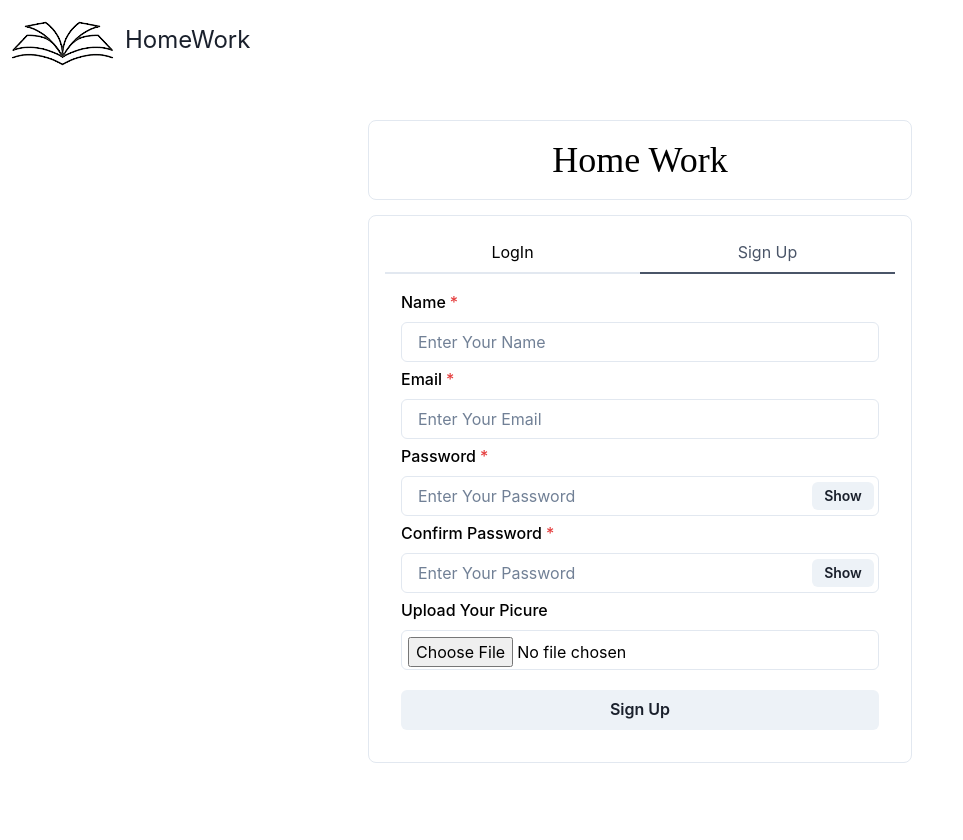
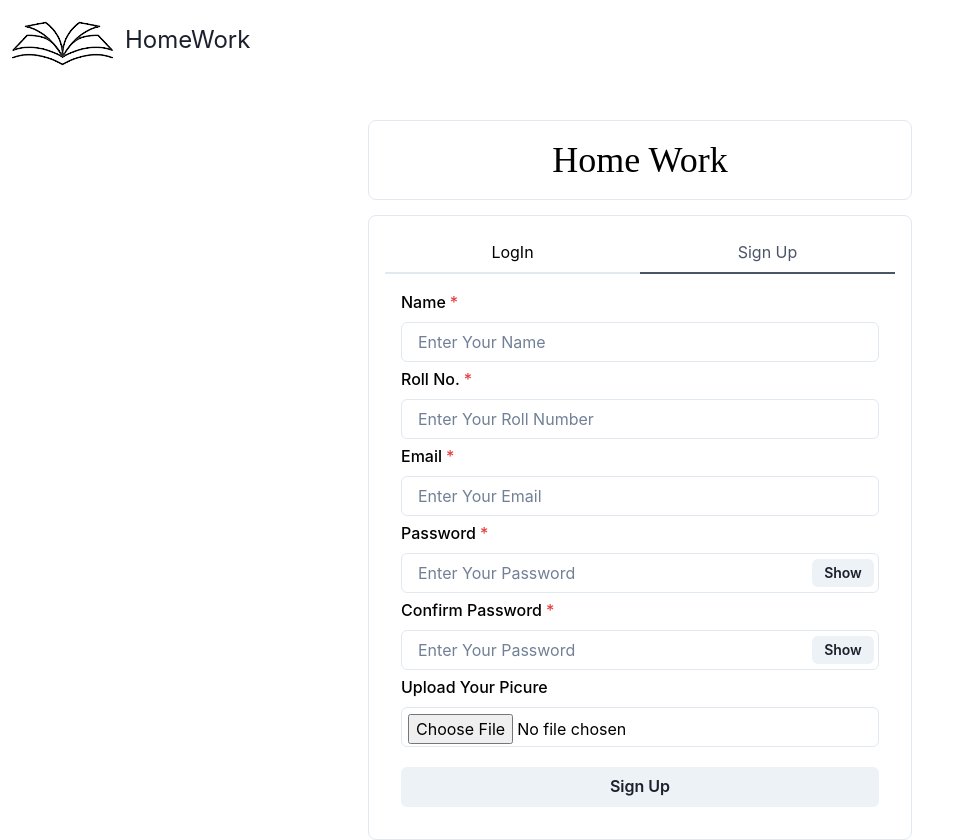
Before and after one commit to yahyakamran/HomeWork, a React (Vite) app: page / in a window 1280 px wide. Both pictures are taken after a click on the tab "Sign Up". Shown: the whole page, without its empty margins (0-963 px from the left). Before the commit the page ends 800 px from the top, so only its background shows below. Built offline with nearby package versions, Linux system fonts and the light colour scheme.

Commit message:
Mirror changes in UI

```diff
--- a/src/components/LoginForm.jsx
+++ b/src/components/LoginForm.jsx
@@ -10,8 +10,8 @@ import {
 } from "@chakra-ui/react";
 import React from "react";
 
-import SignIn from "./SignIn";
-import Login from "./login";
+import SignUp from "./SignUp";
+import Login from "./Login";
 
 function LoginForm() {
   return (
@@ -48,7 +48,7 @@ function LoginForm() {
               <Login />
             </TabPanel>
             <TabPanel>
-              <SignIn />
+              <SignUp />
             </TabPanel>
           </TabPanels>
         </Tabs>
--- a/src/components/SignIn.jsx
+++ b/src/components/SignUp.jsx
@@ -9,7 +9,7 @@ import {
   useToast,
 } from "@chakra-ui/react";
 import { useState } from "react";
-function SignIn() {
+function SignUp() {
   const [show, setShow] = useState();
 
   const handleClick = () => {
@@ -20,6 +20,10 @@ function SignIn() {
       <FormControl id="first-name" isRequired>
         <FormLabel>Name</FormLabel>
         <Input placeholder="Enter Your Name"></Input>
+      </FormControl>
+      <FormControl id="Roll-No" isRequired>
+        <FormLabel>Roll No.</FormLabel>
+        <Input placeholder="Enter Your Roll Number"></Input>
       </FormControl>
       <FormControl id="email" isRequired>
         <FormLabel>Email</FormLabel>
@@ -33,7 +37,7 @@ function SignIn() {
             placeholder="Enter Your Password"
           ></Input>
           <InputRightElement width={"4.5rem"}>
-            <Button h={"1.75rem"} size={"sm"}>
+            <Button h={"1.75rem"} size={"sm"} onClick={handleClick}>
               {show ? "Hide" : "Show"}
             </Button>
           </InputRightElement>
@@ -64,4 +68,4 @@ function SignIn() {
   );
 }
 
-export default SignIn;
+export default SignUp;
```
